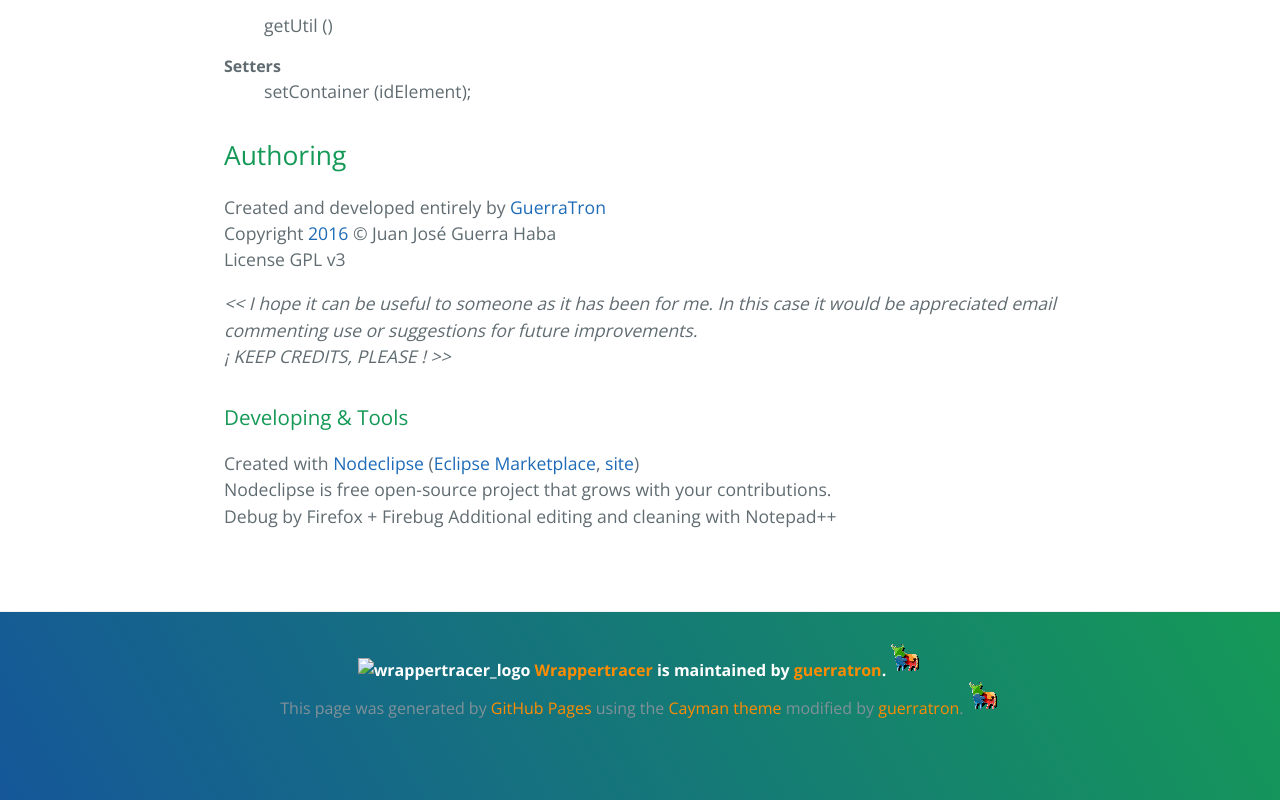
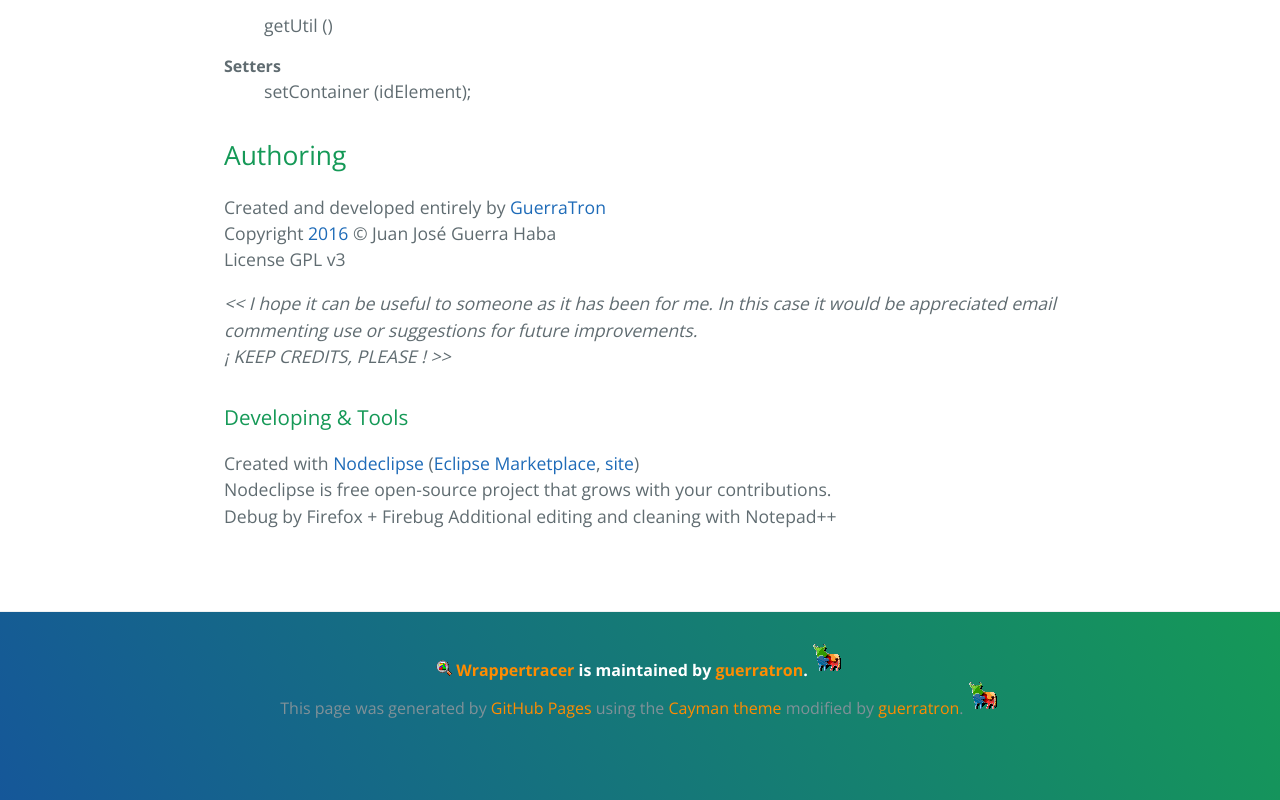
Before and after one commit to guerratron/WrapperTracer, a plain HTML site: page index.html in a window 1280 px wide. Shown: the part 2096-2896 px from the top of the page. Drawn offline with nearby package versions, Linux system fonts and the light colour scheme.

Commit message:
update index.html logo-mini image

```diff
--- a/index.html
+++ b/index.html
@@ -146,7 +146,7 @@
     </section>
 
     <footer class="site-footer">
-      <span class="site-footer-owner"><img src="img/WrapperTracer-logo-mini.gif" alt="wrappertracer_logo" title="WrapperTracer logo" /> <a href="https://github.com/guerratron/WrapperTracer">Wrappertracer</a> is maintained by <a href="https://github.com/guerratron">guerratron</a>. <img src="img/torotron_logo.png" alt="guerratron logo" title="author" /></span>
+      <span class="site-footer-owner"><img src="img/WrapperTracer-logo-mini.png" alt="wrappertracer_logo" title="WrapperTracer logo" /> <a href="https://github.com/guerratron/WrapperTracer">Wrappertracer</a> is maintained by <a href="https://github.com/guerratron">guerratron</a>. <img src="img/torotron_logo.png" alt="guerratron logo" title="author" /></span>
 
       <span class="site-footer-credits">This page was generated by <a href="https://pages.github.com">GitHub Pages</a> using the <a href="https://github.com/jasonlong/cayman-theme">Cayman theme</a>  modified by <a href="https://github.com/guerratron">guerratron</a>. <img src="img/torotron_logo.png" alt="guerratron logo" title="guerratron logo" /></span>
     </footer>
```
